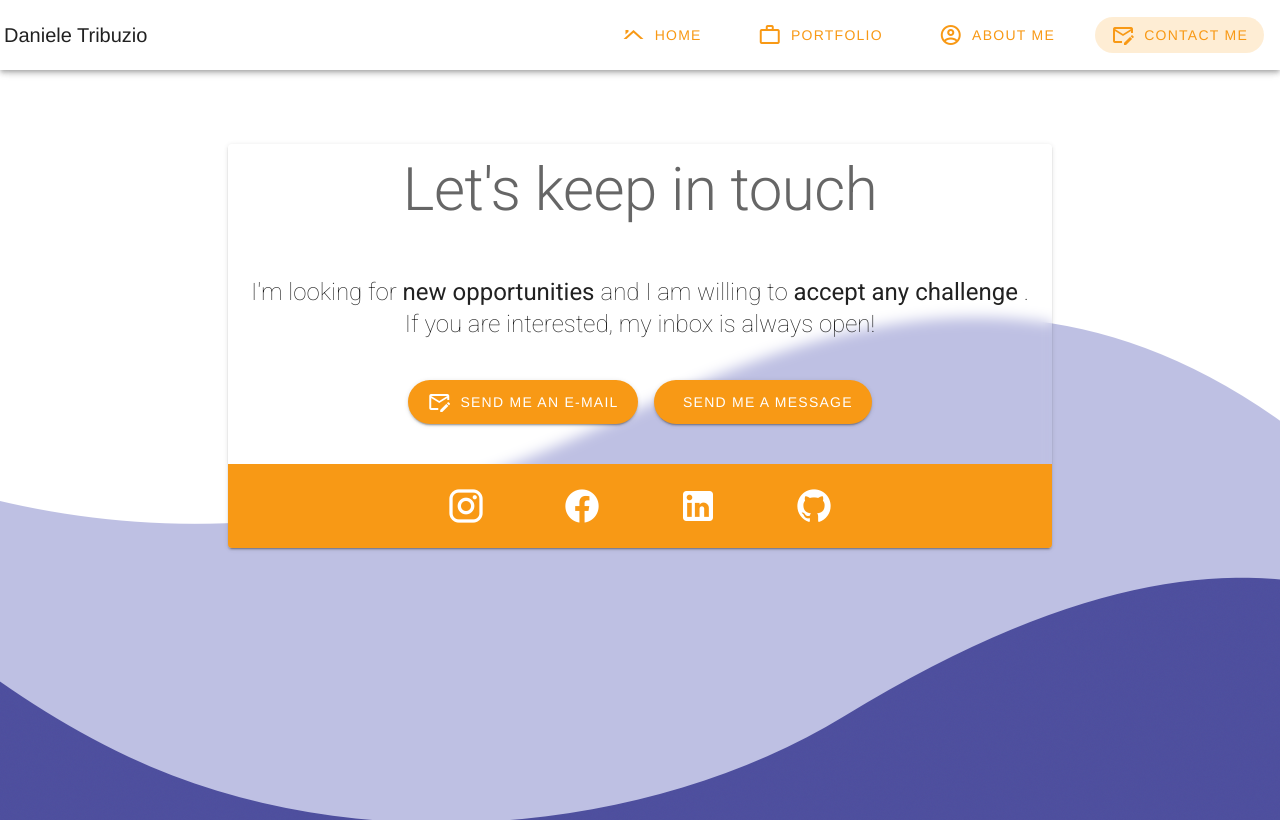
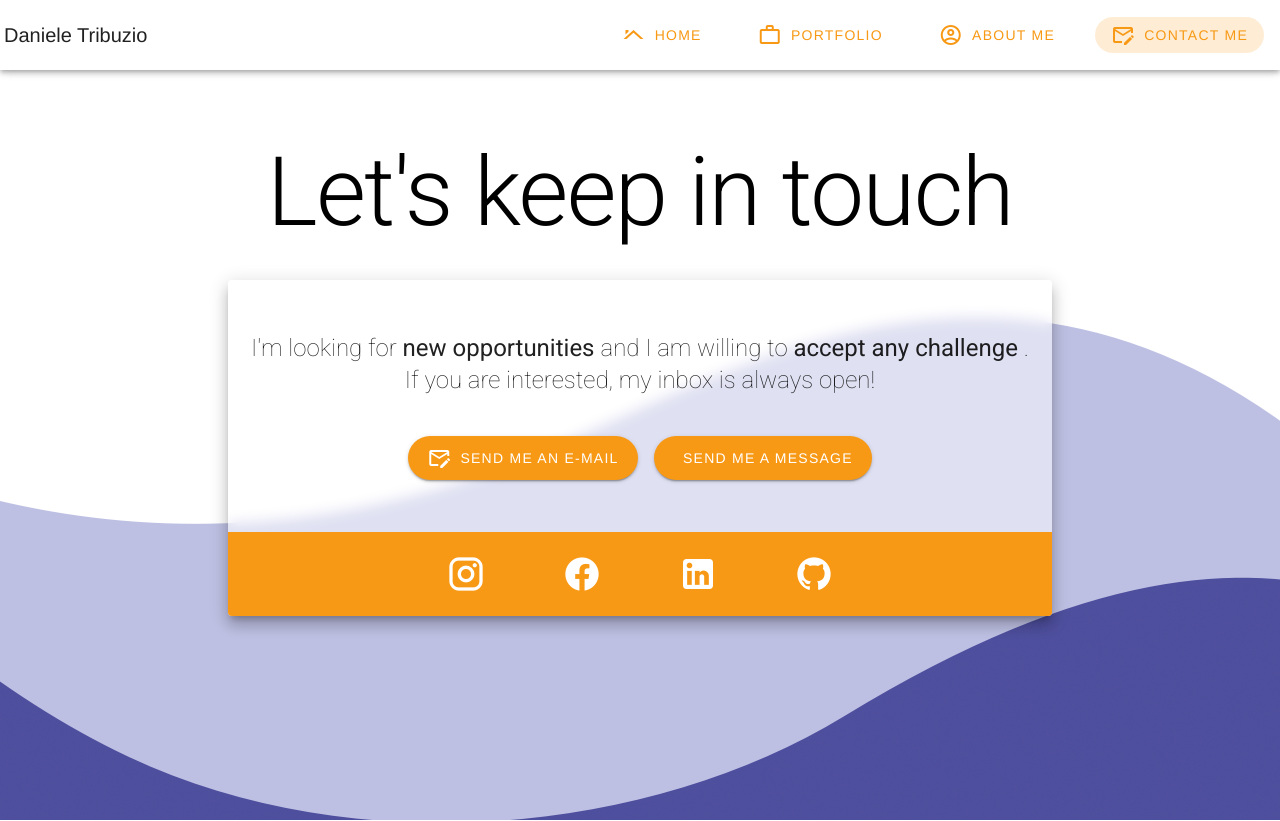
Before and after one commit to ZioTrib/website, a Vue app: page /contact in a window 1280 px wide. Shown: the top 821 px of the page. Built offline with nearby package versions, Linux system fonts and the light colour scheme.

Commit message:
contact page restyle

```diff
--- a/src/views/Contact.vue
+++ b/src/views/Contact.vue
@@ -2,26 +2,27 @@
   <v-parallax
     :src="require('@/assets/background.png')"
     :height="750">
-    <v-row
-      style="margin-top: 5%"
-      justify="center"
-    >
+    <v-row justify="center"
+           style="margin-top: 5%">
       <v-col lg="8" md="9" sm="10" xs="10">
+        <div class="text-lg-h1 text-md-h1 text-h2 text-center black--text mb-10">
+          Let's keep in touch
+        </div>
       <v-card
-        color="rgb(255,255,255,0)"
+        elevation="10"
+        color="rgb(255,255,255,0.5)"
         class="card_id"
       >
-        <v-card-text
-          class="text-lg-h2 text-md-h2 text-h3"
+        <v-col cols="12"
+          class="text-left"
         >
-          Let's keep in touch
-        </v-card-text>
         <div
-          class="text-h5 font-weight-thin mt-10 mx-5"
+          class="text-h5 text-center font-weight-thin mt-10"
         >
           I'm looking for <strong> new opportunities </strong> and I am willing to <strong> accept any challenge </strong>. <br>
           If you are interested, my inbox is always open!
         </div>
+          <div class="text-center">
         <v-btn class="mx-2 my-10"
                rounded
                dark
@@ -48,6 +49,8 @@
           </v-icon>
           Send me a message
         </v-btn>
+          </div>
+        </v-col>
         <v-card-actions
           class="terziario justify-center">
           <v-btn
```
